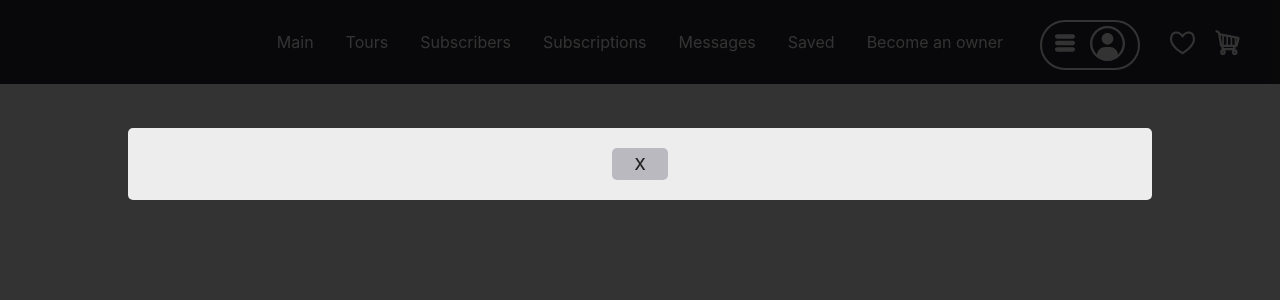
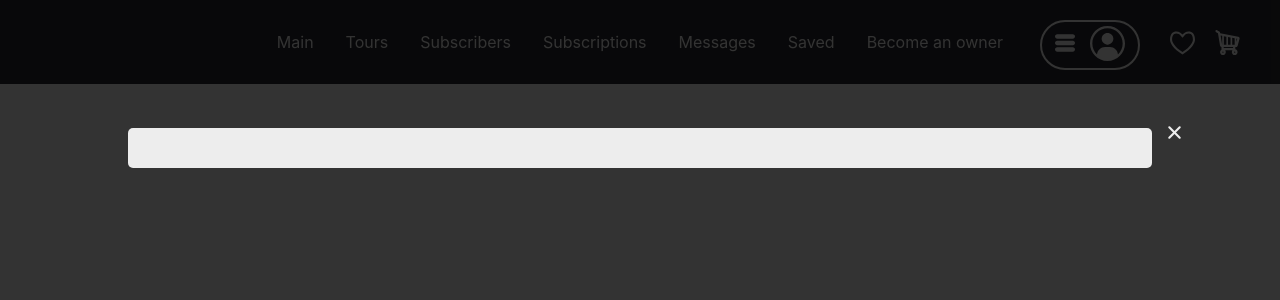
Before and after one commit to NovichenkoYura/self-guided-tours, a React (Create React App) app in the folder my-app/: page / in a window 1280 px wide. Both pictures are taken after a click on the icon 1227 px from the left and 42 px from the top of the page. Shown: the top 300 px of the page. Built offline with nearby package versions, Linux system fonts and the light colour scheme; data requests are answered from the project's data file.

Commit message:
svg close

```diff
--- a/my-app/server/db.json
+++ b/my-app/server/db.json
@@ -7,8 +7,7 @@
       "email": "",
       "password": "",
       "basketId": [
-        1,
-        3
+        1
       ],
       "wishListId": [],
       "id": 1,
--- a/my-app/src/App.css
+++ b/my-app/src/App.css
@@ -131,15 +131,16 @@ button:focus {
 }
 
 
-.popup-close {
+button.popup-close {
   position: absolute;
   background: transparent;
   color: #ffffff;
   border: none;
-  top: -23px;
-  right: -50px;
+  top: -30px;
+  right: -35px;
   font-size: 3rem;
   font-weight: 300;
+  padding: 0px;
 }
 
 .popup-content {
@@ -160,6 +161,19 @@ button:focus {
   transform: translateX(-50%);
   /* width: 300px; */
 }
+
+.close__svg{
+  fill: #ededed;
+  margin-left: 15px;
+  padding-left: 0px;
+  cursor: pointer;
+}
+
+.close__svg:hover,
+.close__svg:focus{
+  fill: #ff6b08;
+}
+
 
 
 /* .modal{
--- a/my-app/src/pages/Basket.tsx
+++ b/my-app/src/pages/Basket.tsx
@@ -1,5 +1,6 @@
 import { useAppDispatch, useAppSelector } from '../app/hooks';
 import { FC, useState } from 'react';
+import { ReactComponent as Close } from '../img/close-svgrepo-com.svg';
 
 interface BasketProps {
   openModalCallback: (arg1: boolean) => void;
@@ -15,7 +16,9 @@ const Basket: FC<BasketProps> = ({ openModalCallback }) => {
     <>
       <div className="popup">
         <ul className="popup-content" onClick={(e) => e.stopPropagation()}>
-          <button onClick={() => openModalCallback(false)}>X</button>
+          <button className="popup-close" onClick={() => openModalCallback(false)}>
+            <Close width="25" height="25" className="close__svg" />
+          </button>
 
           {toursInBasket.map((tour) => (
             <li className="tours__item" key={tour.id}>
```
Also changed, not shown: my-app/src/img/close-svgrepo-com.svg (added).
